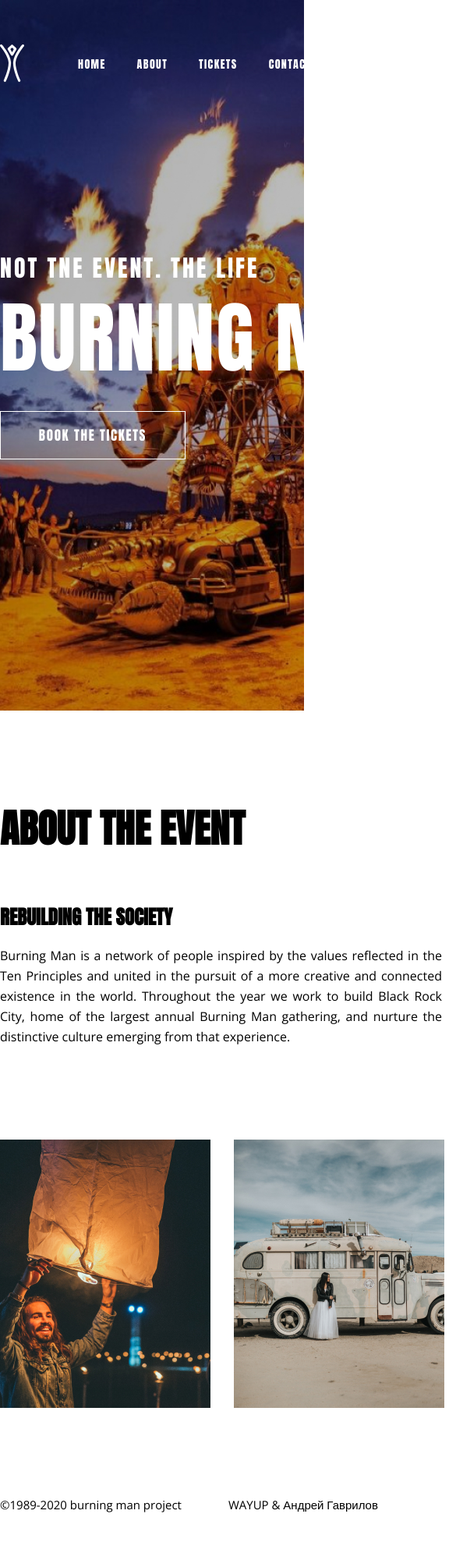
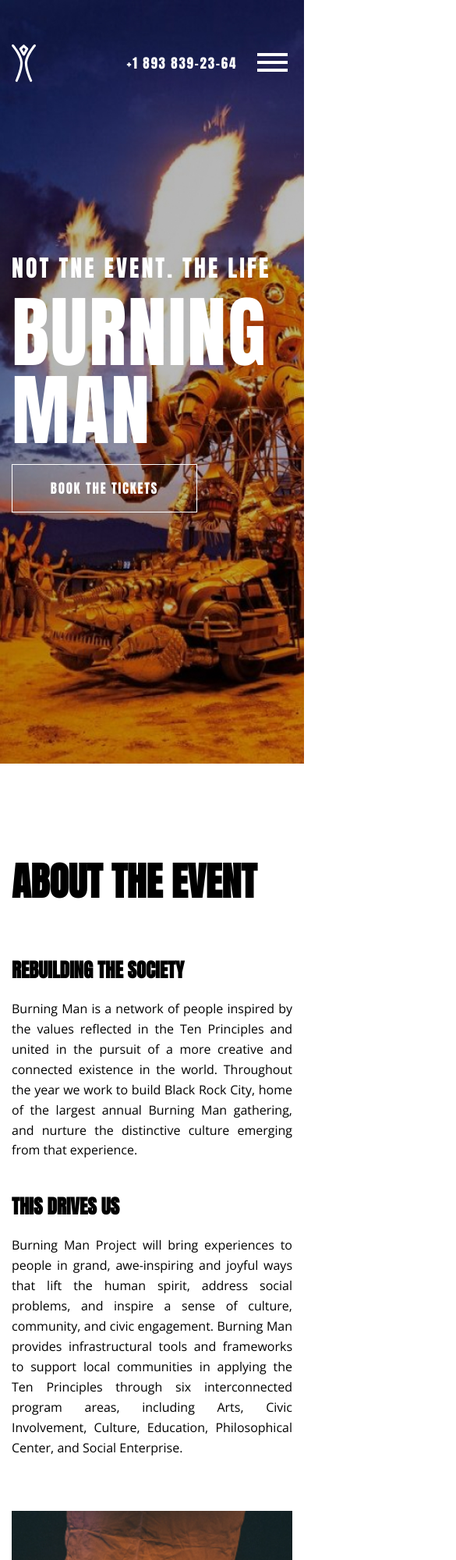
Before and after one commit to sova0564/WayUp-Burning-Man, a plain HTML site: page index.html in a window 390 px wide. Shown: the top 2000 px of the page at 78% size, 585 px wide, since content can reach past the window. Drawn offline with nearby package versions, Linux system fonts and the light colour scheme.

Commit message:
Adaptive&js

```diff
--- a/css/style.css
+++ b/css/style.css
@@ -8,6 +8,9 @@
 
 * {
   box-sizing: border-box;
+}
+button:focus {
+  outline: none;
 }
 
 h1,
@@ -173,6 +176,105 @@
   padding: 114px 0;
 }
 
+.menu-open {
+  background: none;
+  border: none;
+  margin-left: 20px;
+  display: none;
+}
+
 .footer-text p {
   margin-right: 60px;
 }
+
+.header .show-menu {
+  display: block;
+  position: absolute;
+  background: rgba(0, 0, 0, 0.4);
+  left: 0;
+  top: 0;
+  width: 50%;
+  padding: 40px 20px 20px 40px;
+}
+
+.header .show-menu li {
+  margin-bottom: 20px;
+}
+
+@media screen and (max-width: 1200px) {
+  .container {
+    width: 1140px;
+  }
+}
+
+@media screen and (max-width: 1199px) {
+  .container {
+    width: 960px;
+  }
+  .desc-left,
+  .desc-right {
+    width: 48%;
+  }
+  .gallery img:nth-child(1) {
+    width: 23%;
+  }
+  .gallery img:nth-child(2) {
+    width: 23%;
+  }
+  .gallery img:nth-child(3) {
+    width: 48%;
+  }
+}
+
+@media screen and (max-width: 991px) {
+  .container {
+    width: 720px;
+  }
+}
+
+@media screen and (max-width: 767px) {
+  .container {
+    width: 540px;
+  }
+  .menu {
+    display: none;
+  }
+  .menu-open {
+    display: block;
+  }
+  .offer h1 {
+    line-height: 1em;
+    margin-top: 10px;
+  }
+  .description {
+    flex-wrap: wrap;
+  }
+  .desc-left,
+  .desc-right {
+    width: 100%;
+  }
+  .desc-left {
+    margin-bottom: 40px;
+  }
+  .gallery img:nth-child(1),
+  .gallery img:nth-child(2),
+  .gallery img:nth-child(3) {
+    width: 100%;
+    margin-bottom: 20px;
+  }
+  .gallery {
+    flex-wrap: wrap;
+  }
+  .footer-text {
+    flex-wrap: wrap;
+  }
+  .footer-text p:nth-child(1) {
+    margin-bottom: 20px;
+  }
+}
+@media screen and (max-width: 575px) {
+  .container {
+    width: 100%;
+    padding: 0 15px;
+  }
+}
--- a/index.html
+++ b/index.html
@@ -3,7 +3,7 @@
   <head>
     <meta charset="UTF-8" />
     <meta http-equiv="X-UA-Compatible" content="IE=edge" />
-    <meta name="viewport" content="width=device-width, initial-scale=1.0" />
+    <meta name="viewport" content="width=device-width, initial-scale=1.0, shrink-to-fit=no" />
     <title>Burning Man</title>
     <link
       href="https://fonts.googleapis.com/css?family=Anton:regular"
@@ -35,6 +35,9 @@
             </li>
           </ul>
           <a href="tel:+18938392364" class="tel">+1 893 839-23-64</a>
+          <button class="menu-open">
+            <img src="./img/menu.svg" alt="Open menu">
+          </button>
         </div>
         <div class="offer">
             <p>Not tne event. The life</p>
@@ -71,5 +74,7 @@
         </div>
       </div>
     </footer>
+    <script src="https://code.jquery.com/jquery-3.6.1.slim.min.js"></script>
+    <script src="./js/main.js"></script>
   </body>
 </html>
--- /dev/null
+++ b/js/main.js
@@ -0,0 +1,5 @@
+$(function () {
+  $(".menu-open").click(function () {
+    $(".menu").toggleClass("show-menu");
+  });
+});
```
Also changed, not shown: img/menu.svg (added).
